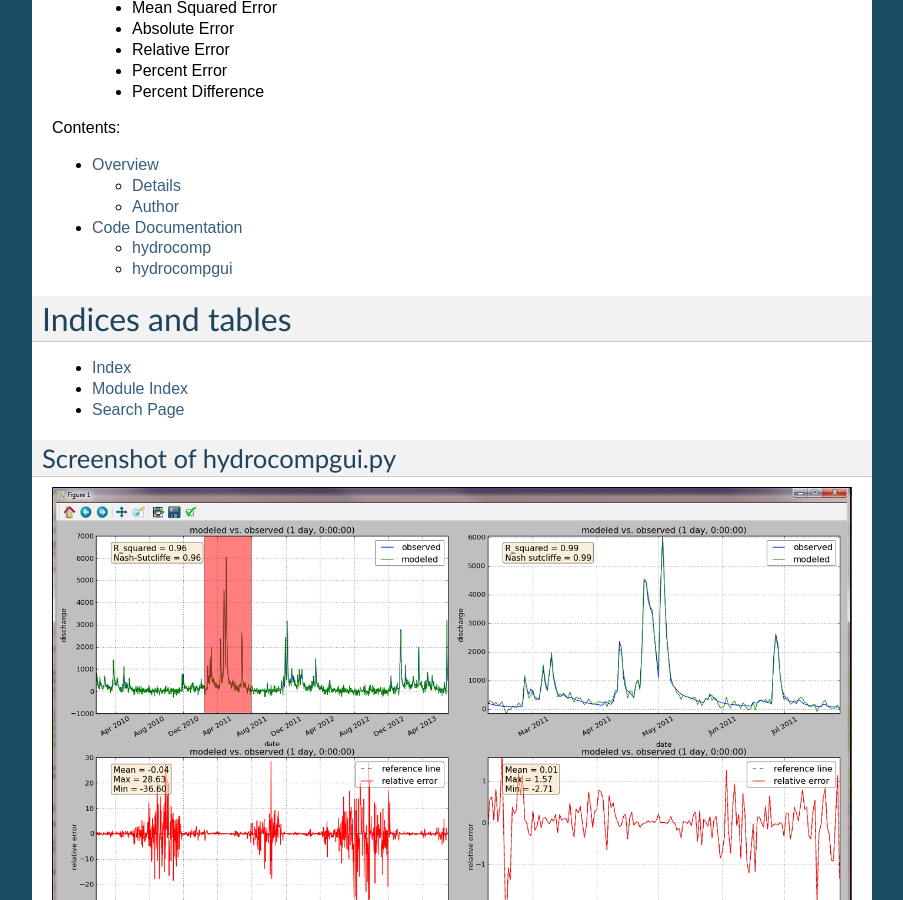
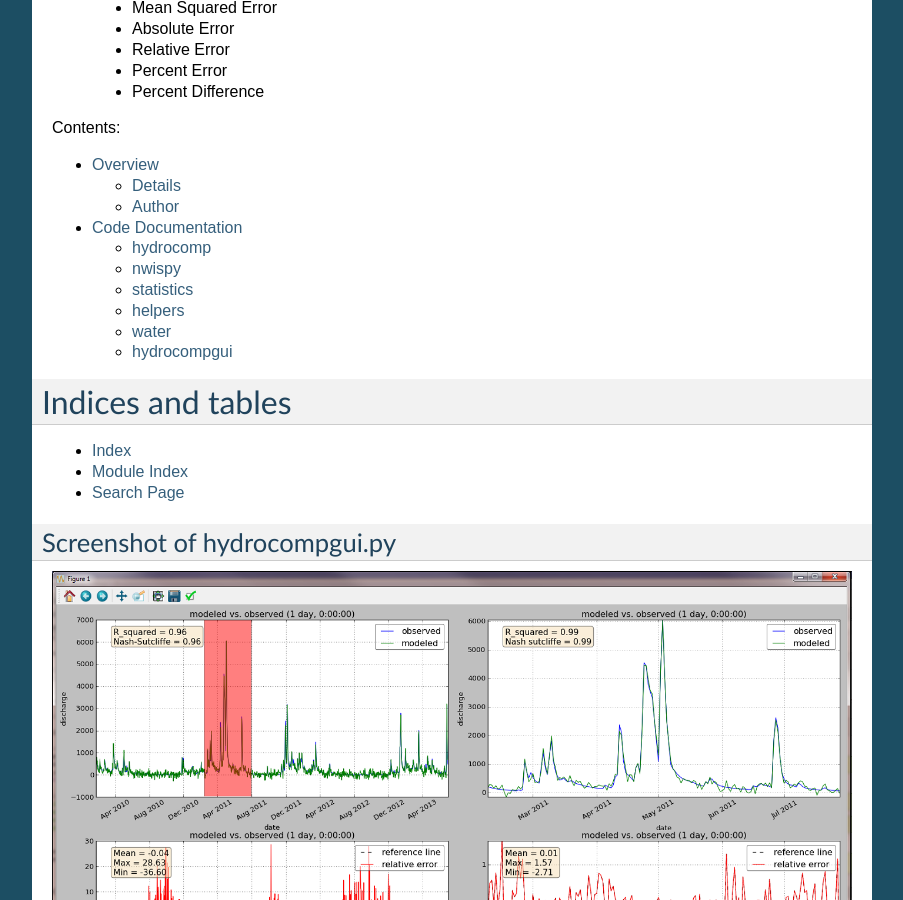
Before and after one commit to jlant/hydrocomp, a Sphinx documentation site: the page built from docs/index.rst, in a window 1280 px wide and 900 px high, scrolled down 398 px. Shown: the whole window, without its empty margins (198-1101 px from the left). Built offline with Sphinx 7.4.7, drawn with Linux system fonts in a browser that asks for light colours.

Commit message:
minor doc string edits

```diff
--- a/docs/code.rst
+++ b/docs/code.rst
@@ -6,6 +6,26 @@ hydrocomp
 .. automodule:: hydrocomp
    :members:
 
+nwispy
+---------
+.. automodule:: nwispy
+   :members:
+
+statistics
+---------
+.. automodule:: statistics
+   :members:
+
+helpers
+---------
+.. automodule:: helpers
+   :members:
+
+water
+---------
+.. automodule:: water
+   :members:
+
 hydrocompgui
 -----------
 .. automodule:: hydrocompgui
```
Also changed, not shown: data/figs/modeled vs. observed.png (deleted), data/figs/percent_difference.png (deleted), data/figs/percent_error.png (deleted), data/figs/relative_error.png (deleted), 4 other files.
